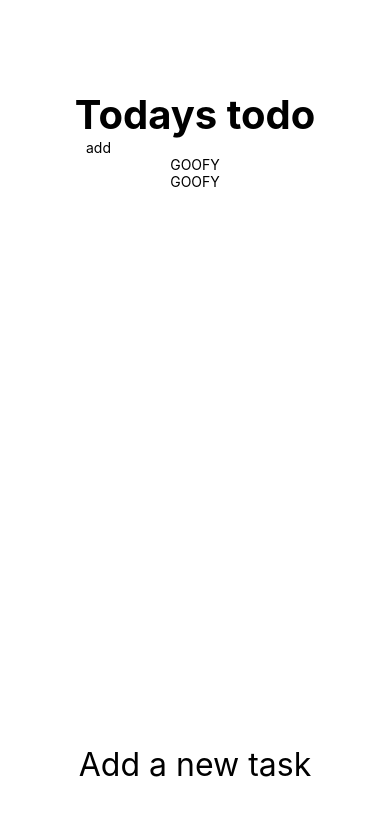
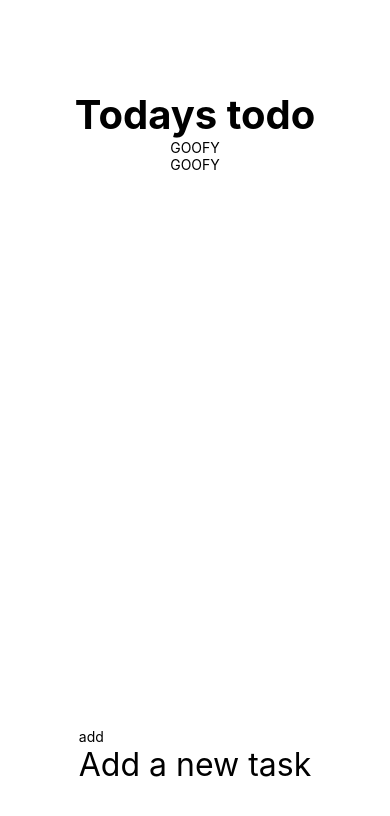
Before and after one commit to Sage4tk/todo-native, a React Native app: screen / in a window 390 px wide. Shown: the top 816 px of the page. Built offline with nearby package versions, Linux system fonts and the light colour scheme.

Commit message:
added todo state for list

```diff
--- a/App.tsx
+++ b/App.tsx
@@ -7,8 +7,29 @@ import Typing from './components/Typing';
 import TodoCard from './components/TodoCard';
 
 export default function App() {
+  //keyboard
+  const [keyboard, setKeyboard] = useState<string>("");
 
-  // const [keyboard, setKeyboard] = useState<boolean>(false);
+  //listener
+  const keyListner = (e:any) => {
+    setKeyboard(e.target.value);
+  }
+
+  //todo state
+  const [list, setList] = useState<Array<string>>([]);
+
+  //add input to list function
+  const addTodo = (e:any) => {
+    e.preventDefault();
+    setList([
+      ...list,
+      keyboard
+    ]);
+
+    //clear inpute
+    setKeyboard("");
+  }
+
 
   const inputRef = useRef(null);
 
@@ -30,15 +51,14 @@ export default function App() {
       <View style={styles.header} >
         <Text style={styles.headerText}>Todays todo</Text>
       </View>
-      <TextInput placeholder='add' ref={inputRef} returnKeyType="go" />
       <View>
         <TodoCard text="GOOFY" />
         <TodoCard text="GOOFY" />
       </View>
       <TouchableOpacity style={styles.addBtn}>
+        <TextInput placeholder='add' value={keyboard} onChangeText={keyListner} returnKeyType="go" />
         <Text style={styles.addBtnText} >Add a new task</Text>
       </TouchableOpacity>
-
     </View>
   );
 }
```
